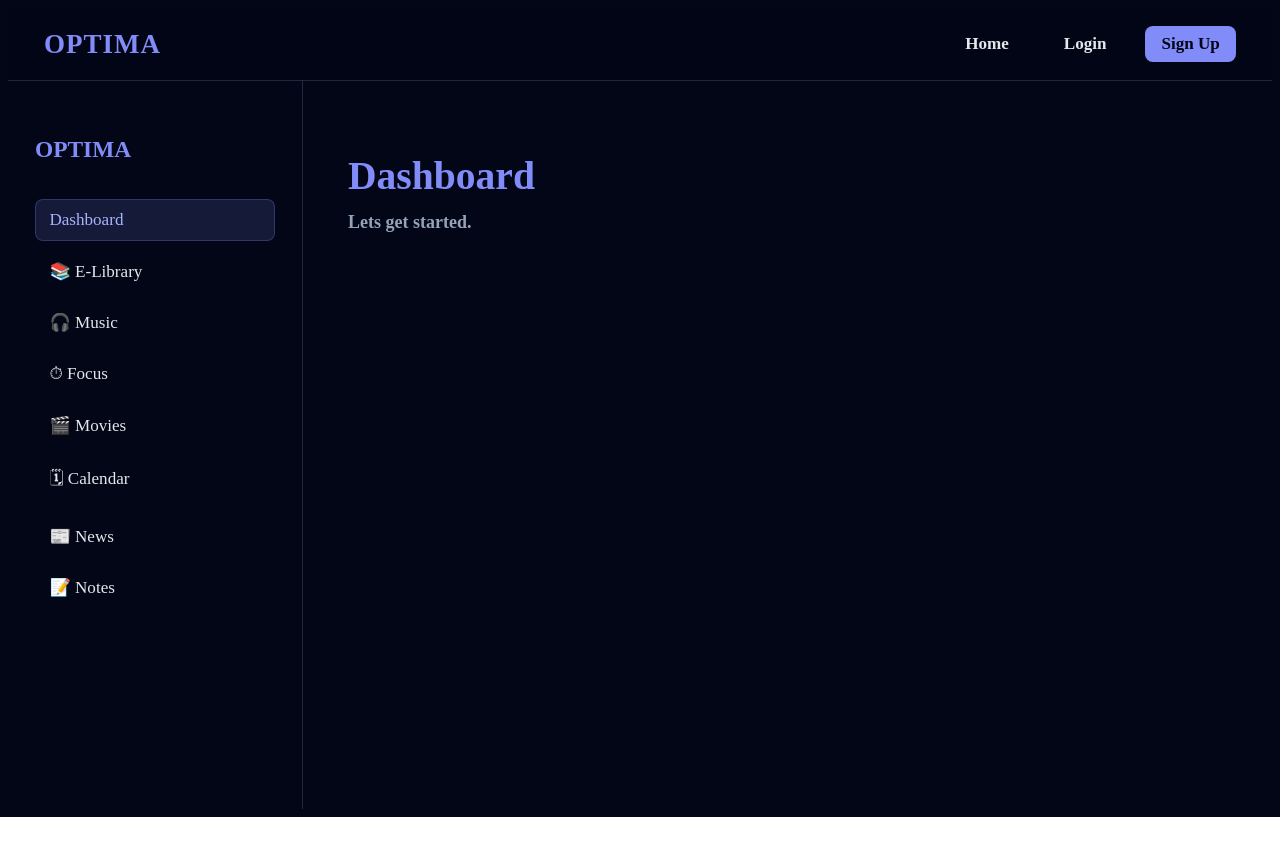
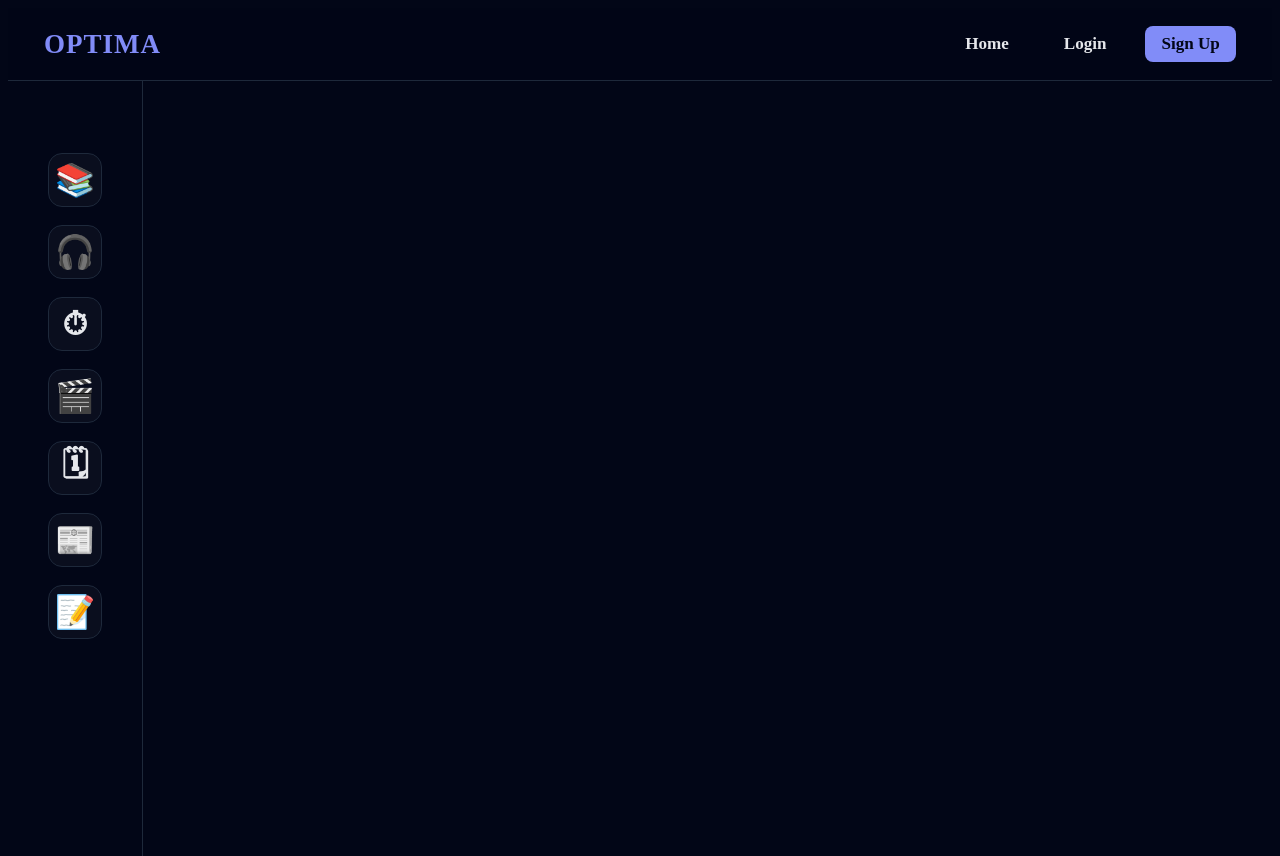
Before and after one commit to vicjam3s/OPTIMA-parallel, a React (Vite) app: page /dashboard in a window 1280 px wide. Shown: the top 856 px of the page. Before the commit the page ends 817 px from the top, so only its background shows below. Built offline with nearby package versions, Linux system fonts and the light colour scheme.

Commit message:
Chnages to the side bar - removed names and added larger icons Changes also appear in app.jsx

```diff
--- a/src/App.jsx
+++ b/src/App.jsx
@@ -1,40 +1,49 @@
-import { Routes, Route } from "react-router-dom";
+import { Routes, Route, useLocation } from "react-router-dom";
+import Sidebar from "./components/Sidebar";
 import Navbar from "./components/Navbar";
+
 import Landing from "./pages/Landing";
 import Login from "./pages/Login";
 import Signup from "./pages/Signup";
-import Dashboard from "./pages/Dashboard";
 
-// dashboard pages
-import DashboardHome from "./pages/dashboard/DashboardHome";
-import Library from "./pages/dashboard/Library";
-import Music from "./pages/dashboard/Music";
-import Focus from "./pages/dashboard/Focus";
-import Movies from "./pages/dashboard/Movies";
-import Calendar from "./pages/dashboard/Calendar";
-import News from "./pages/dashboard/News";
-import Notes from "./pages/dashboard/Notes";
+import Notes from "./pages/Notes";
+import Focus from "./pages/Focus";
+import Library from "./pages/Library";
+import Movies from "./pages/Movies";
+import Music from "./pages/Music";
+import News from "./pages/News";
+import Calendar from "./pages/Calendar";
 
 export default function App() {
+  const location = useLocation();
+
+  // Routes where sidebar should be hidden
+  const hideSidebarRoutes = ["/", "/login", "/signup"];
+  const showSidebar = !hideSidebarRoutes.includes(location.pathname);
+
   return (
     <>
       <Navbar />
-      <Routes>
-        <Route path="/" element={<Landing />} />
-        <Route path="/login" element={<Login />} />
-        <Route path="/signup" element={<Signup />} />
 
-        <Route path="/dashboard" element={<Dashboard />}>
-          <Route index element={<DashboardHome />} />
-          <Route path="library" element={<Library />} />
-          <Route path="music" element={<Music />} />
-          <Route path="focus" element={<Focus />} />
-          <Route path="movies" element={<Movies />} />
-          <Route path="calendar" element={<Calendar />} />
-          <Route path="news" element={<News />} />
-          <Route path="notes" element={<Notes />} />
-        </Route>
-      </Routes>
+      <div className={showSidebar ? "app-layout" : ""}>
+        {showSidebar && <Sidebar />}
+
+        <main className="app-main">
+          <Routes>
+            <Route path="/" element={<Landing />} />
+            <Route path="/login" element={<Login />} />
+            <Route path="/signup" element={<Signup />} />
+
+            <Route path="/notes" element={<Notes />} />
+            <Route path="/focus" element={<Focus />} />
+            <Route path="/library" element={<Library />} />
+            <Route path="/movies" element={<Movies />} />
+            <Route path="/music" element={<Music />} />
+            <Route path="/news" element={<News />} />
+            <Route path="/calendar" element={<Calendar />} />
+          </Routes>
+        </main>
+      </div>
     </>
   );
 }
--- a/src/components/Sidebar.jsx
+++ b/src/components/Sidebar.jsx
@@ -3,32 +3,33 @@ import { NavLink } from "react-router-dom";
 export default function Sidebar() {
   return (
     <aside className="sidebar">
-      <h2 className="sidebar-logo">OPTIMA</h2>
+      <nav className="sidebar-nav">
+        <NavLink to="/library" className="sidebar-btn">
+          <span>📚</span>
+        </NavLink>
 
-      <nav className="sidebar-nav">
-        <NavLink to="/dashboard" end className="sidebar-link">
-          Dashboard
+        <NavLink to="/music" className="sidebar-btn">
+          <span>🎧</span>
         </NavLink>
-        <NavLink to="/dashboard/library" className="sidebar-link">
-          📚 E-Library
+
+        <NavLink to="/focus" className="sidebar-btn">
+          <span>⏱</span>
         </NavLink>
-        <NavLink to="/dashboard/music" className="sidebar-link">
-          🎧 Music
+
+        <NavLink to="/movies" className="sidebar-btn">
+          <span>🎬</span>
         </NavLink>
-        <NavLink to="/dashboard/focus" className="sidebar-link">
-          ⏱ Focus
+
+        <NavLink to="/calendar" className="sidebar-btn">
+          <span>🗓</span>
         </NavLink>
-        <NavLink to="/dashboard/movies" className="sidebar-link">
-          🎬 Movies
+
+        <NavLink to="/news" className="sidebar-btn">
+          <span>📰</span>
         </NavLink>
-        <NavLink to="/dashboard/calendar" className="sidebar-link">
-          🗓 Calendar
-        </NavLink>
-        <NavLink to="/dashboard/news" className="sidebar-link">
-          📰 News
-        </NavLink>
-        <NavLink to="/dashboard/notes" className="sidebar-link">
-          📝 Notes
+
+        <NavLink to="/notes" className="sidebar-btn">
+          <span>📝</span>
         </NavLink>
       </nav>
     </aside>
--- a/src/index.css
+++ b/src/index.css
@@ -923,3 +923,60 @@ textarea:focus {
     transition: none;
   }
 }
+
+/* ================= APP LAYOUT ================= */
+
+.app-layout {
+  display: flex;
+  min-height: 100vh;
+}
+
+.app-main {
+  flex: 1;
+  padding: 2rem;
+}
+
+/* ================= SIDEBAR (DESKTOP/TABLET) ================= */
+
+.sidebar {
+  width: 80px;
+  background: #020617;
+  border-right: 1px solid #1e293b;
+  display: flex;
+  justify-content: center;
+}
+
+.sidebar-nav {
+  margin-top: 2rem;
+  display: flex;
+  flex-direction: column;
+  gap: 1rem;
+}
+
+.sidebar-btn {
+  width: 52px;
+  height: 52px;
+  border-radius: 14px;
+  display: flex;
+  align-items: center;
+  justify-content: center;
+
+  font-size: 1.5rem;
+  text-decoration: none;
+  color: #e5e7eb;
+
+  background: rgba(255, 255, 255, 0.03);
+  border: 1px solid #1e293b;
+
+  transition: background 0.2s ease, transform 0.2s ease;
+}
+
+.sidebar-btn:hover {
+  background: rgba(129, 140, 248, 0.15);
+  transform: translateY(-2px);
+}
+
+.sidebar-btn.active {
+  background: rgba(129, 140, 248, 0.25);
+  border-color: #818cf8;
+}
--- a/src/pages/Landing.jsx
+++ b/src/pages/Landing.jsx
@@ -10,49 +10,49 @@ export default function Landing() {
       <div className="features">
         <div
           className="feature-card library"
-          onClick={() => navigate("/dashboard/library")}
+          onClick={() => navigate("/library")}
         >
           <span>📚 E-Library</span>
         </div>
 
         <div
           className="feature-card music"
-          onClick={() => navigate("/dashboard/music")}
+          onClick={() => navigate("/music")}
         >
           <span>🎧 Study Music</span>
         </div>
 
         <div
           className="feature-card focus"
-          onClick={() => navigate("/dashboard/focus")}
+          onClick={() => navigate("/focus")}
         >
           <span>⏱ Focus Timer</span>
         </div>
 
         <div
           className="feature-card movies"
-          onClick={() => navigate("/dashboard/movies")}
+          onClick={() => navigate("/movies")}
         >
           <span>🎬 Movies & Series</span>
         </div>
 
         <div
           className="feature-card calendar"
-          onClick={() => navigate("/dashboard/calendar")}
+          onClick={() => navigate("/calendar")}
         >
           <span>🗓 Calendar & Tasks</span>
         </div>
 
         <div
           className="feature-card news"
-          onClick={() => navigate("/dashboard/news")}
+          onClick={() => navigate("/news")}
         >
           <span>📰 Daily News</span>
         </div>
 
         <div
           className="feature-card notes"
-          onClick={() => navigate("/dashboard/notes")}
+          onClick={() => navigate("/notes")}
         >
           <span>📝 Notes</span>
         </div>
--- a/src/pages/dashboard/DashboardHome.jsx
+++ /dev/null
@@ -1,10 +0,0 @@
-export default function DashboardHome() {
-  return (
-    <>
-      <h1>Dashboard</h1>
-      <p className="muted">
-        Lets get started.
-      </p>
-    </>
-  );
-}
```
Also changed, not shown: src/pages/Calendar.jsx (renamed from src/pages/dashboard/Calendar.jsx), src/pages/Focus.jsx (renamed from src/pages/dashboard/Focus.jsx), src/pages/Library.jsx (renamed from src/pages/dashboard/Library.jsx), src/pages/Movies.jsx (renamed from src/pages/dashboard/Movies.jsx), src/pages/Music.jsx (renamed from src/pages/dashboard/Music.jsx), src/pages/News.jsx (renamed from src/pages/dashboard/News.jsx), src/pages/Notes.jsx (renamed from src/pages/dashboard/Notes.jsx).
